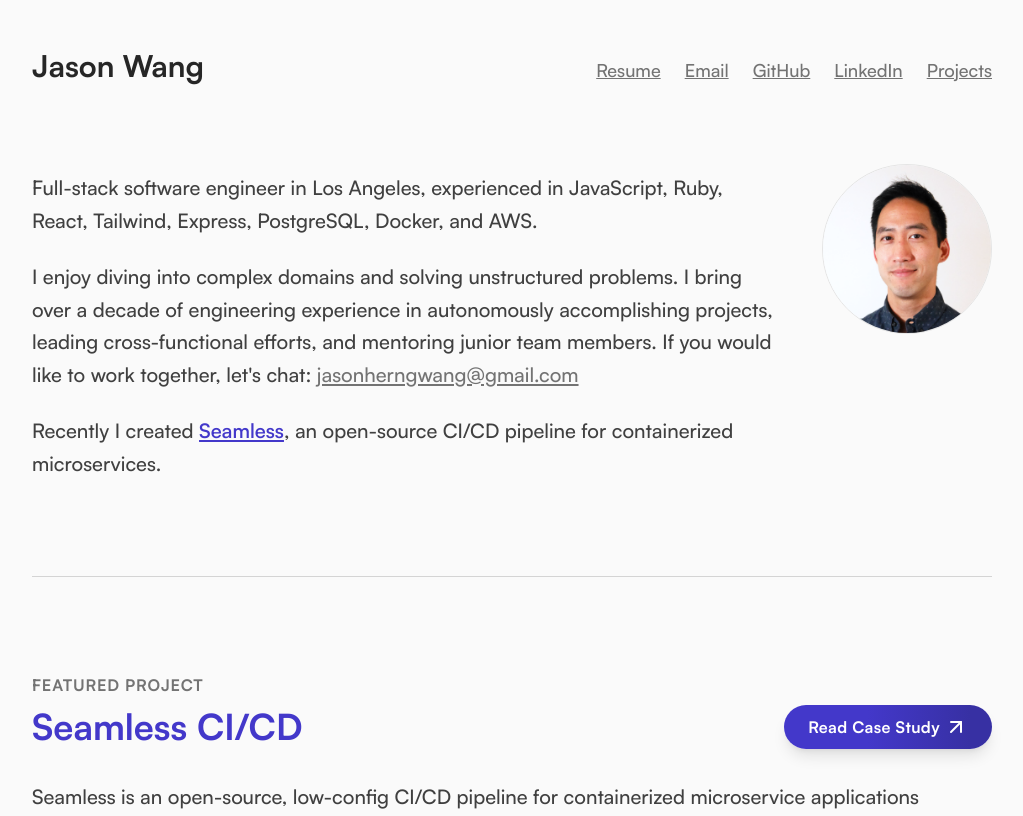
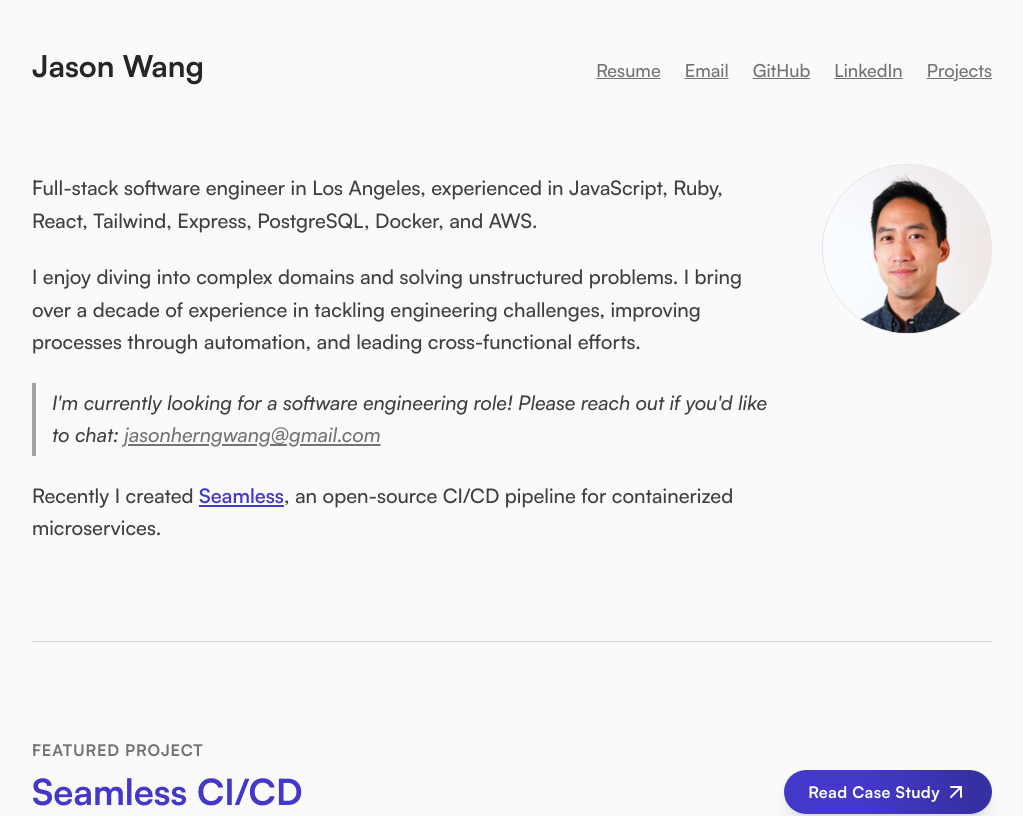
Before and after one commit to jasonherngwang/jasonherngwang.com, a Next.js app: page / in a window 1280 px wide. Shown: the top 816 px of the page, without its empty margins (128-1151 px from the left). Built offline with nearby package versions, Linux system fonts and the light colour scheme.

Commit message:
chore: minor tweaks to bio and resume

```diff
--- a/components/bio.tsx
+++ b/components/bio.tsx
@@ -13,10 +13,13 @@ export default function Bio() {
         </p>
         <p>
           I enjoy diving into complex domains and solving unstructured problems.
-          I bring over a decade of engineering experience in autonomously
-          accomplishing projects, leading cross-functional efforts, and
-          mentoring junior team members. If you would like to work together, let
-          {"'"}s chat:{' '}
+          I bring over a decade of experience in tackling engineering
+          challenges, improving processes through automation, and leading
+          cross-functional efforts.
+        </p>
+        <p className="border-l-2 border-l-neutral-400 pl-2 italic sm:border-l-4 sm:py-1 sm:pl-4">
+          I{"'"}m currently looking for a software engineering role! Please
+          reach out if you{"'"}d like to chat:{' '}
           <a
             href="mailto:jasonherngwang@gmail.com"
             target="_blank"
```
Also changed, not shown: 1 other file (tests, documents, lock files or other folders).
